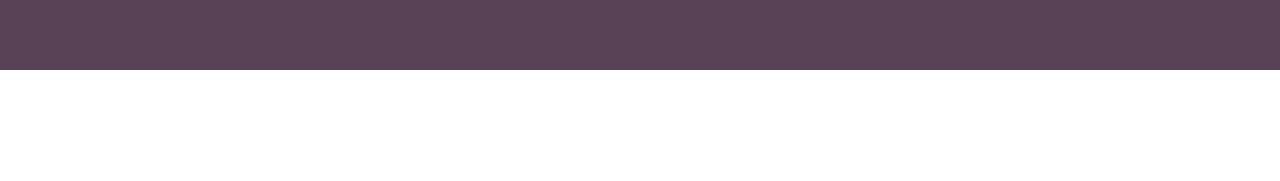
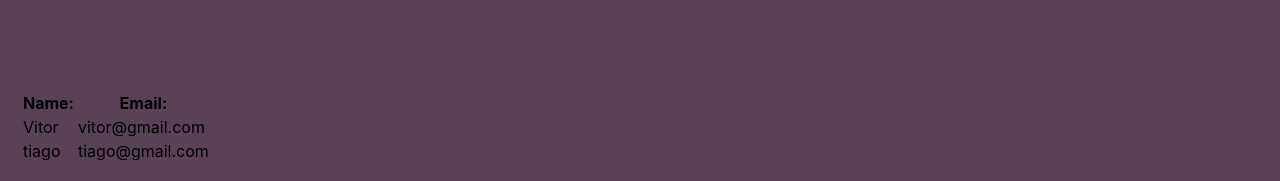
Before and after one commit to RAJ66/learningRedux, a React (Create React App) app: page / in a window 1280 px wide. Shown: the part 1270-1451 px from the top of the page. Before the commit the page ends 1340 px from the top, so only its background shows below. Built offline with nearby package versions, Linux system fonts and the light colour scheme.

Commit message:
list component

```diff
--- a/src/App.js
+++ b/src/App.js
@@ -2,6 +2,7 @@
 
 import './App.css';
 import Vitor from './VitorComponent/Vitor'
+import List from './ListComponent/List'
 
 export default class App extends Component {
   constructor(props) {
@@ -69,7 +70,8 @@
 
           </header>
         </div>
-        <Vitor></Vitor>
+      <div className="vitor"><Vitor></Vitor></div>
+      <div className="list"><List></List></div>
       </div>
     );
   }
--- /dev/null
+++ b/src/ListComponent/List.js
@@ -0,0 +1,39 @@
+import React from 'react';
+
+
+
+
+export default function List() {
+  let list = [
+    {
+      name: 'Vitor',
+      email: 'vitor@gmail.com'
+    },
+    {
+      name: 'tiago',
+      email: 'tiago@gmail.com'
+    },
+  ]
+
+  return (
+    <div className='container'>
+      <table className='tableList'>
+        <tr>
+          <th>Name:</th>
+          <th>Email:</th>
+
+        </tr>
+        {list.map((item)=>{
+          return(
+          <tr>
+            <td>{item.name}</td>
+            <td>{item.email}</td>
+
+          </tr>)
+        })}
+      </table>
+    </div>
+
+  )
+
+}
```
